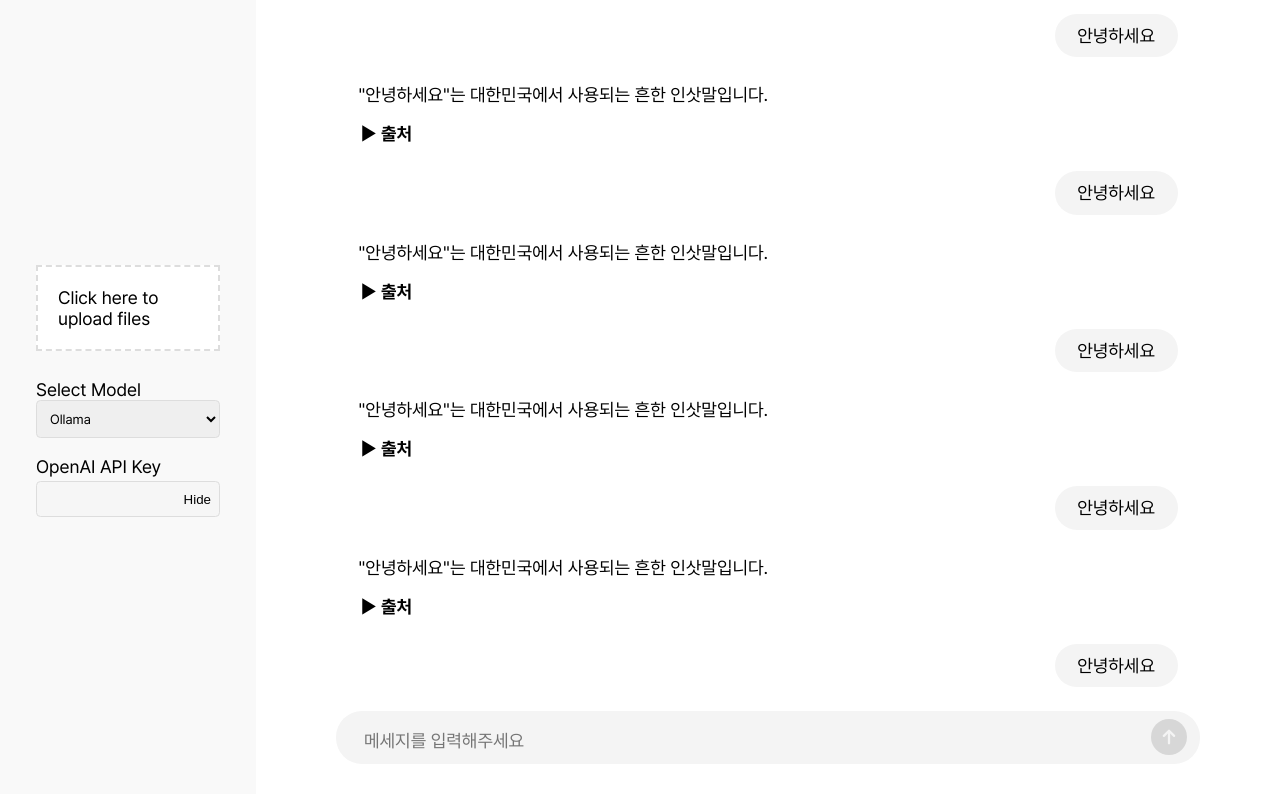
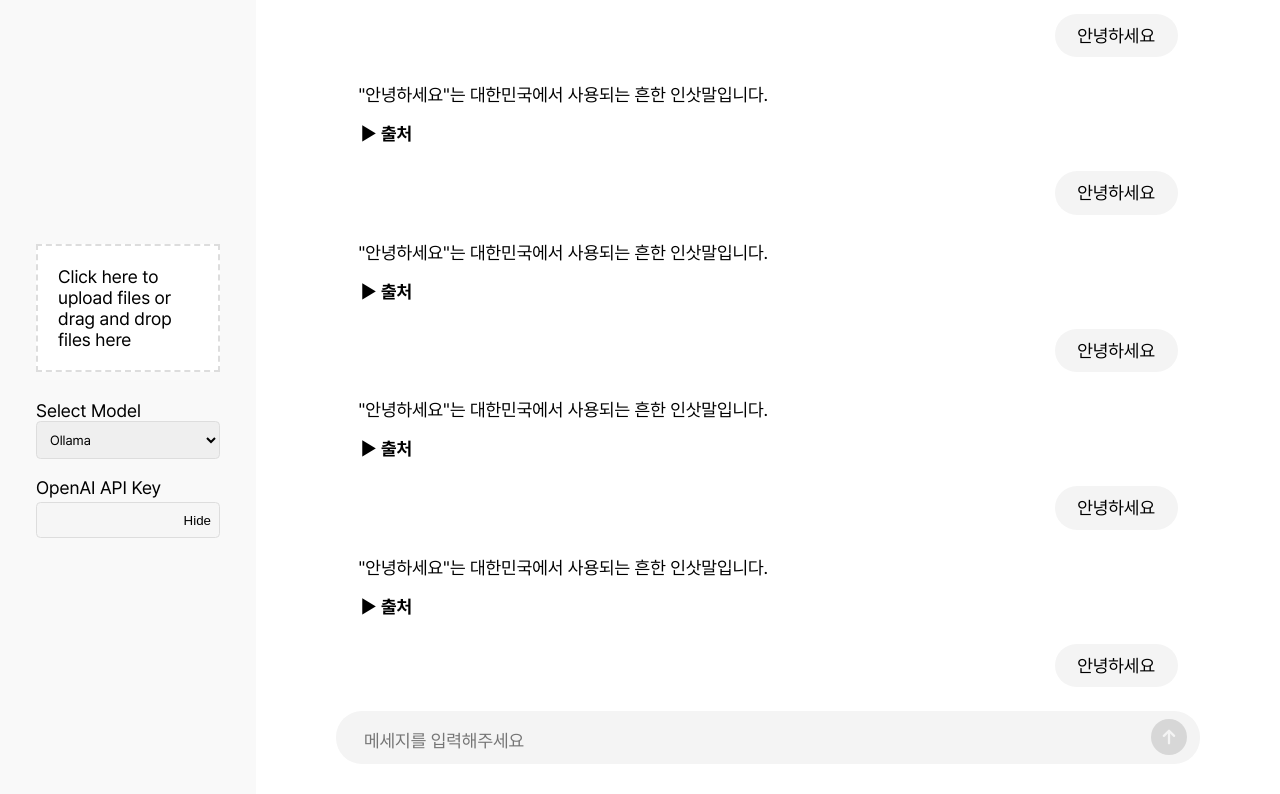
Before and after one commit to siyuhu59/llm-chat-front, a React (Create React App) app: page / in a window 1280 px wide. Shown: the top 794 px of the page. Built offline with nearby package versions, Linux system fonts and the light colour scheme.

Commit message:
feat: add D&D

```diff
--- a/src/components/FileUpload.jsx
+++ b/src/components/FileUpload.jsx
@@ -7,9 +7,19 @@ const FileUpload = ({ maxFiles, maxSize }) => {
 
   const handleFileChange = (event) => {
     const selectedFiles = Array.from(event.target.files);
+    processFiles(selectedFiles);
+  };
+
+  const handleDrop = (event) => {
+    event.preventDefault();
+    const droppedFiles = Array.from(event.dataTransfer.files);
+    processFiles(droppedFiles);
+  };
+
+  const processFiles = (fileList) => {
     let validFiles = [];
 
-    selectedFiles.forEach((file) => {
+    fileList.forEach((file) => {
       if (file.size <= maxSize) {
         validFiles.push(file);
       } else {
@@ -25,10 +35,17 @@ const FileUpload = ({ maxFiles, maxSize }) => {
     setFiles([...files, ...validFiles]);
   };
 
+  const handleDragOver = (event) => {
+    event.preventDefault();
+  };
+
   return (
     <S.UploadContainer>
-      <S.InputContainer>
-        <label htmlFor="fileInput">Click here to upload files</label>
+      <S.InputContainer
+        onDrop={handleDrop}
+        onDragOver={handleDragOver}
+      >
+        <label htmlFor="fileInput">Click here to upload files or drag and drop files here</label>
         <S.UploadInput
           id="fileInput"
           type="file"
```
